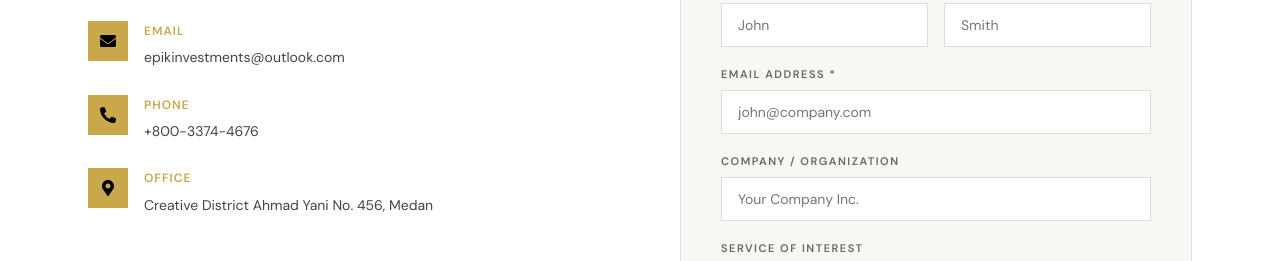
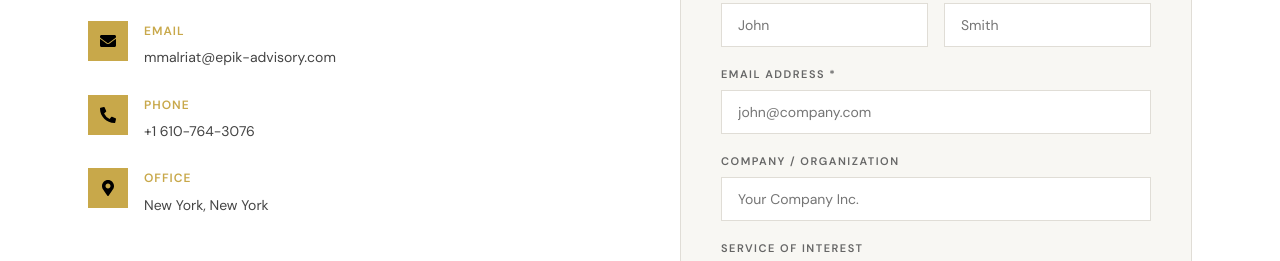
Before and after one commit to spriggan13862-glitch/epik-advisory-website, a plain HTML site: page contact.html in a window 1280 px wide. Shown: the part 657-918 px from the top of the page. Drawn offline with Linux system fonts and the light colour scheme.

Commit message:
Update contact details in contact.html

```diff
--- a/contact.html
+++ b/contact.html
@@ -85,15 +85,15 @@
         <p>Whether you need a fractional CFO, are preparing for a SEC filing, navigating a transaction, or planning cross-border expansion — the first step is a direct conversation about your situation.</p>
         <div class="contact-detail">
           <div class="contact-detail-icon"><svg viewBox="0 0 512 512"><path d="M502.3 190.8c3.9-3.1 9.7-.2 9.7 4.7V400c0 26.5-21.5 48-48 48H48c-26.5 0-48-21.5-48-48V195.6c0-5 5.7-7.8 9.7-4.7 22.4 17.4 52.1 39.5 154.1 113.6 21.1 15.4 56.7 47.8 92.2 47.6 35.7.3 72-32.8 92.3-47.6 102-74.1 131.6-96.3 154-113.7zM256 320c23.2.4 56.6-29.2 73.4-41.4 132.7-96.3 142.8-104.7 173.4-128.7 5.8-4.5 9.2-11.5 9.2-18.9v-19c0-26.5-21.5-48-48-48H48C21.5 64 0 85.5 0 112v19c0 7.4 3.4 14.3 9.2 18.9 30.6 23.9 40.7 32.4 173.4 128.7 16.8 12.2 50.2 41.8 73.4 41.4z"/></svg></div>
-          <div><h4>Email</h4><p>epikinvestments@outlook.com</p></div>
+          <div><h4>Email</h4><p>mmalriat@epik-advisory.com</p></div>
         </div>
         <div class="contact-detail">
           <div class="contact-detail-icon"><svg viewBox="0 0 512 512"><path d="M497.39 361.8l-112-48a24 24 0 0 0-28 6.9l-49.6 60.6A370.66 370.66 0 0 1 130.6 204.11l60.6-49.6a23.94 23.94 0 0 0 6.9-28l-48-112A24.16 24.16 0 0 0 122.6.61l-104 24A24 24 0 0 0 0 48c0 256.5 207.9 464 464 464a24 24 0 0 0 23.4-18.6l24-104a24.29 24.29 0 0 0-14.01-27.6z"/></svg></div>
-          <div><h4>Phone</h4><p>+800-3374-4676</p></div>
+          <div><h4>Phone</h4><p>+1 610-764-3076</p></div>
         </div>
         <div class="contact-detail">
           <div class="contact-detail-icon"><svg viewBox="0 0 384 512"><path d="M172.268 501.67C26.97 291.031 0 269.413 0 192 0 85.961 85.961 0 192 0s192 85.961 192 192c0 77.413-26.97 99.031-172.268 309.67-9.535 13.774-29.93 13.773-39.464 0zM192 272c44.183 0 80-35.817 80-80s-35.817-80-80-80-80 35.817-80 80 35.817 80 80 80z"/></svg></div>
-          <div><h4>Office</h4><p>Creative District Ahmad Yani No. 456, Medan</p></div>
+          <div><h4>Office</h4><p>New York, New York</p></div>
         </div>
       </div>
 
```
